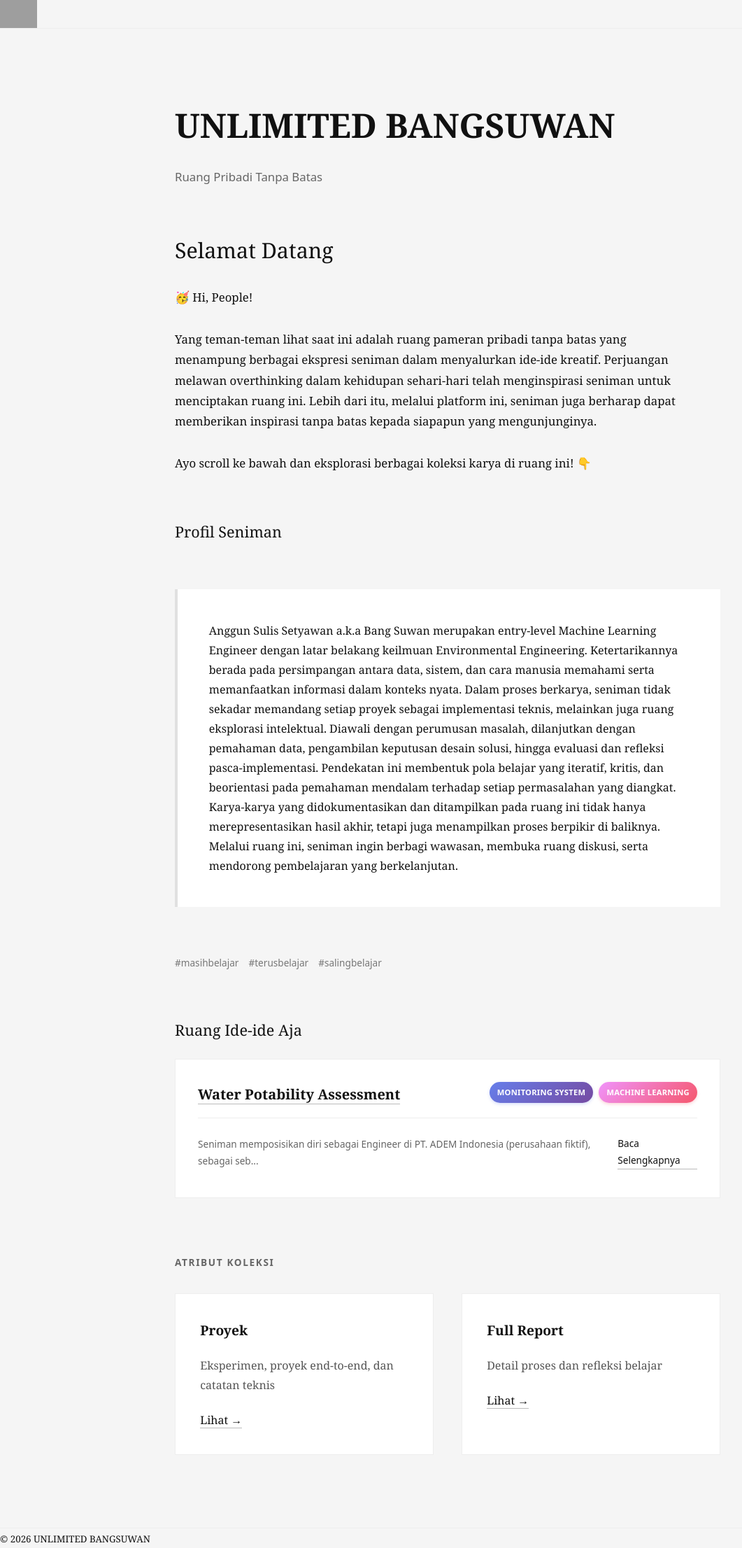
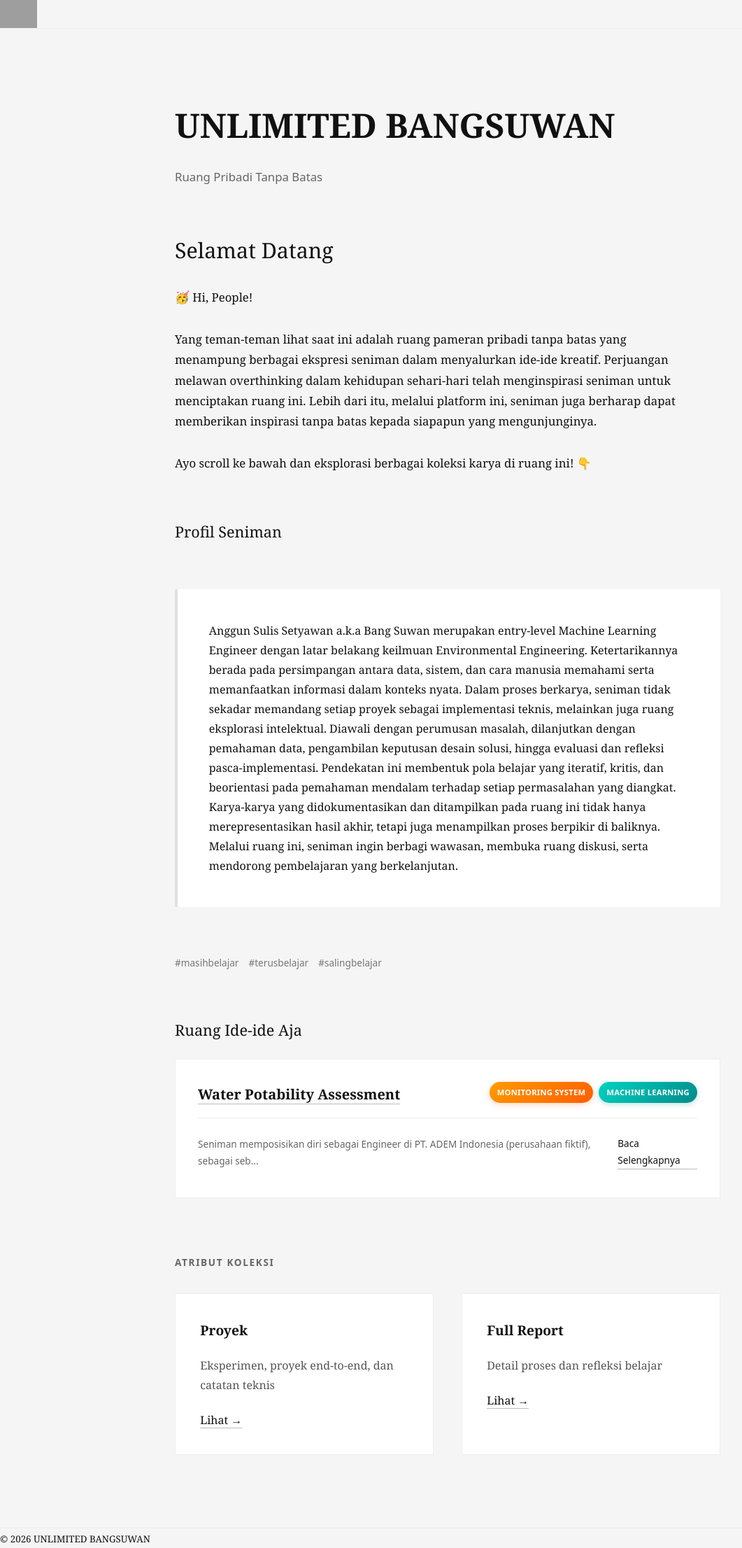
Before and after one commit to Sulbae/Sulbae.github.io, a Jekyll site: the page built from index.md, in a window 1280 px wide. Shown: the whole page at 70% size, without its empty margins (0-1061 px from the left). Built offline with Jekyll 4.4.1, drawn with Linux system fonts in a browser that asks for light colours; grey boxes are pictures that could not be loaded.

Commit message:
Update home.css

```diff
--- a/assets/css/home.css
+++ b/assets/css/home.css
@@ -281,34 +281,36 @@ a:hover {
   letter-spacing: 0.02em;
   text-transform: uppercase;
   color: #fff;
-  background: linear-gradient(135deg, #667eea 0%, #764ba2 100%);
   padding: 0.3rem 0.7rem;
   border-radius: 20px;
-  box-shadow: 0 2px 4px rgba(102, 126, 234, 0.25);
+  box-shadow: 0 2px 4px rgba(0, 0, 0, 0.12);
   white-space: nowrap;
   transition: transform 0.2s, box-shadow 0.2s;
 }
 
 .tag-badge:hover {
   transform: translateY(-2px);
-  box-shadow: 0 4px 8px rgba(102, 126, 234, 0.35);
+  box-shadow: 0 4px 8px rgba(0, 0, 0, 0.18);
 }
 
-/* Warna alternatif untuk tag (untuk variasi) */
-.tag-badge:nth-child(2n) {
-  background: linear-gradient(135deg, #f093fb 0%, #f5576c 100%);
-  box-shadow: 0 2px 4px rgba(245, 87, 108, 0.25);
+/* Warna Tag 1 */
+.tag-badge:nth-child(1) {
+  background: linear-gradient(135deg, #FF9A00 0%, #FF5E00 100%);
+  box-shadow: 0 2px 8px rgba(255, 94, 0, 0.25);
+}
+.tag-badge:nth-child(1):hover {
+  box-shadow: 0 5px 14px rgba(255, 94, 0, 0.35)
 }
 
-.tag-badge:nth-child(3n) {
-  background: linear-gradient(135deg, #4facfe 0%, #00f2fe 100%);
-  box-shadow: 0 2px 4px rgba(79, 172, 254, 0.25);
+/* Warna Tag 2 */
+.tag-badge:nth-child(2) {
+  background: linear-gradient(135deg, #00D2C0 0%, #008B8B 100%);
+  box-shadow: 0 2px 8px rgba(0, 139, 139, 0.25);
+}
+.tag-badge:nth-child(2):hover {
+  box-shadow: 0 5px 14px rgba(0, 139, 139, 0.25)
 }
 
-.tag-badge:nth-child(4n) {
-  background: linear-gradient(135deg, #43e97b 0%, #38f9d7 100%);
-  box-shadow: 0 2px 4px rgba(67, 233, 123, 0.25);
-}
 
 /* Responsive - Stack pada mobile */
 @media (max-width: 640px) {
```
